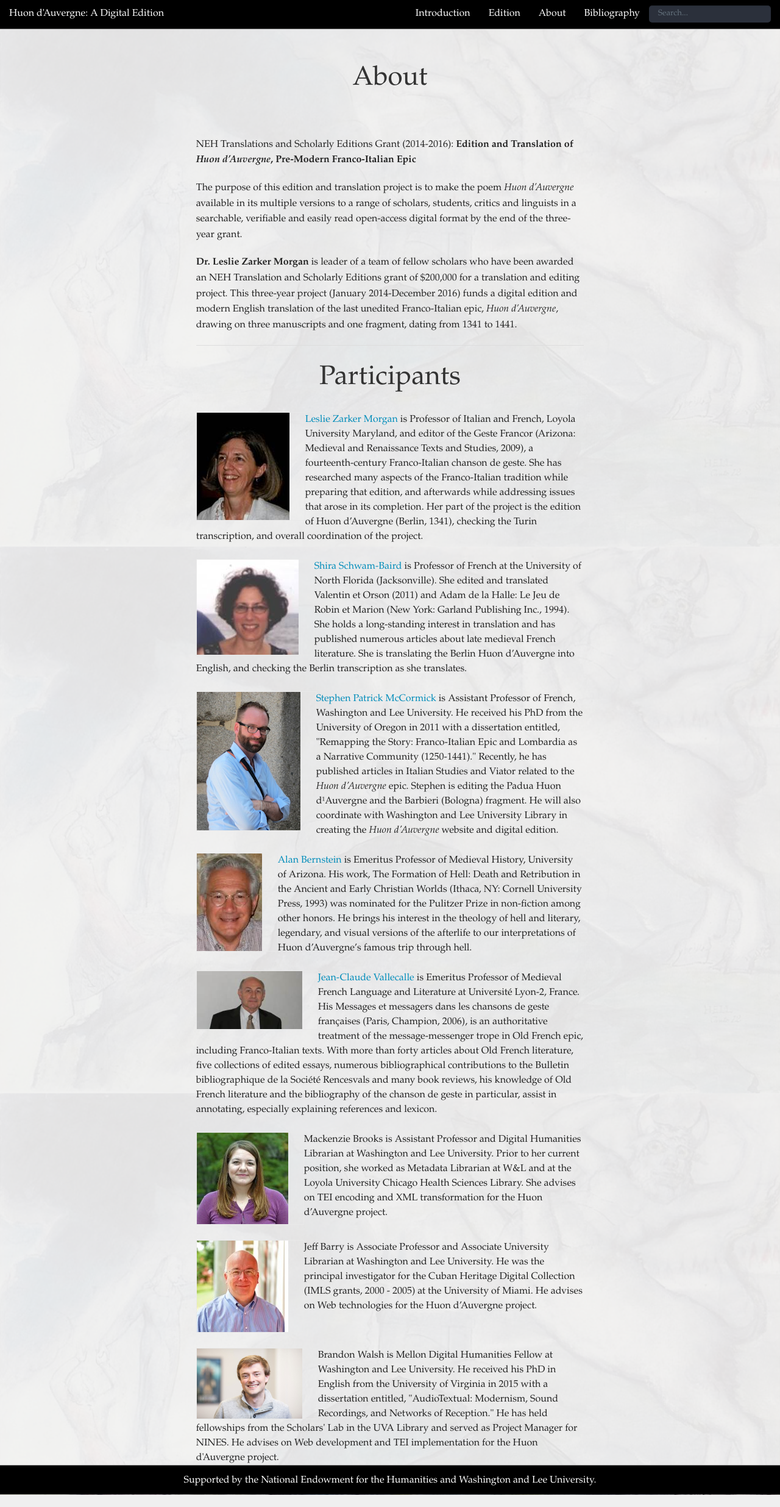
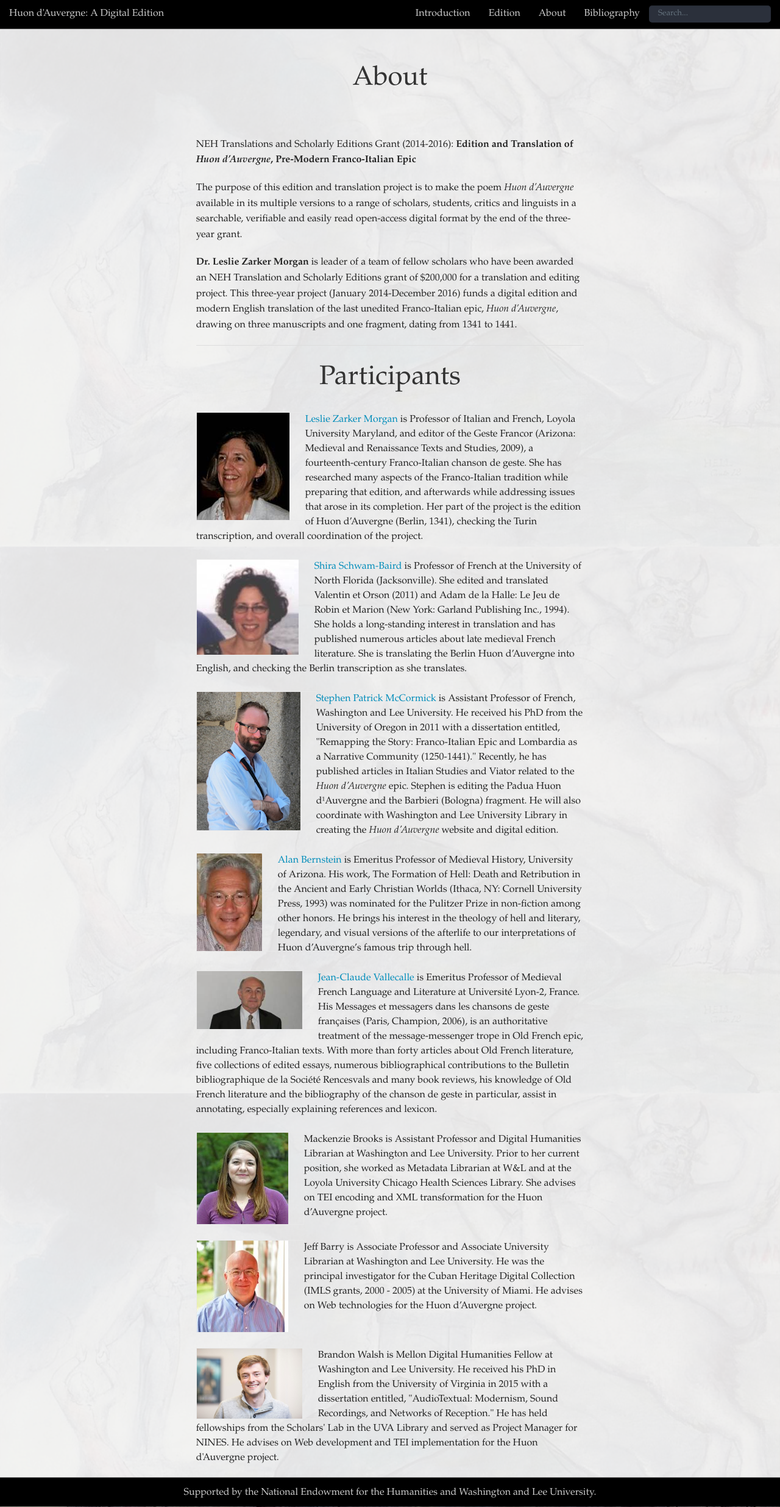
Before and after one commit to wludh/huondauvergne, a PHP site: page /about.html in a window 1280 px wide. Shown: the whole page at 61% size. Run offline with PHP 8.4, Linux system fonts and the light colour scheme.

Commit message:
cleaning up padding on about page.

```diff
--- a/about.html
+++ b/about.html
@@ -113,7 +113,7 @@
 
 <div id="clear"></div>
 
-<div class="participant_profile"><img class="imgprofile" src="/img/people/brandon_walsh.jpg">Brandon Walsh is Mellon Digital Humanities Fellow at Washington and Lee University. He received his PhD in English from the University of Virginia in 2015 with a dissertation entitled, "AudioTextual: Modernism, Sound Recordings, and Networks of Reception." He has held fellowships from the Scholars' Lab in the UVA Library and served as Project Manager for NINES. He advises on Web development and TEI implementation for the Huon d'Auvergne project.</div>
+<div class="participant_profile" style="padding-bottom:20px;"><img class="imgprofile" src="/img/people/brandon_walsh.jpg">Brandon Walsh is Mellon Digital Humanities Fellow at Washington and Lee University. He received his PhD in English from the University of Virginia in 2015 with a dissertation entitled, "AudioTextual: Modernism, Sound Recordings, and Networks of Reception." He has held fellowships from the Scholars' Lab in the UVA Library and served as Project Manager for NINES. He advises on Web development and TEI implementation for the Huon d'Auvergne project.</div>
 
 
 <!--
--- a/css/app.css
+++ b/css/app.css
@@ -12,6 +12,7 @@ background: rgba(255,255,255,0.875);
 text-rendering:optimizeLegibility;
 font-feature-settings: "kern" 1;
 font-kerning:normal;
+margin-bottom: 47px;
 }
 
 header{
@@ -26,6 +27,7 @@ header{
   background: #000;
   width:100%;
   height: 48px;
+
 }
 
 nav{
@@ -45,10 +47,11 @@ nav{
 .top-bar a{
   text-decoration: none;
   font-size: 16px !important;
+  color:#cccccc !important;
 }
 
-.top-bar-section{
-  font-size: 16px;
+.top-bar-section ul li a{
+
 }
 
 .titleRow{
@@ -104,7 +107,7 @@ p.tagline {
 
 .footer{
   background-color: #000;
-  color: rgb(255,255,255);
+  color:#cccccc !important;
   width:100%;
   height: 48px;
   text-align: center;
@@ -122,7 +125,7 @@ p.tagline {
 
 
 .footer a{
-  color: rgb(255,255,255);
+  color:#cccccc !important;
 }
 
 /* TEI */
```
Also changed, not shown: 1 other file.
